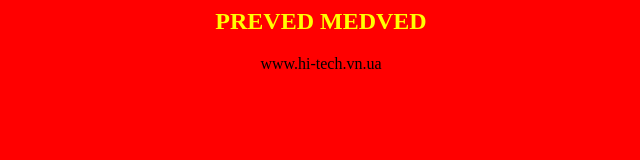
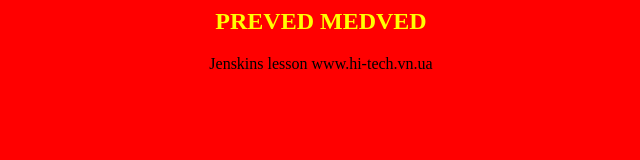
Before and after one commit to AleksandrRykalov/test-jenkins, a plain HTML site: page index.html in a window 1280 px wide. Shown: the whole page, without its empty margins (319-959 px from the left). Drawn offline with Linux system fonts and the light colour scheme.

Commit message:
add string

```diff
--- a/index.html
+++ b/index.html
@@ -2,7 +2,7 @@
 <body bgcolor=red>
 <center>
 <h2><font color=yellow>PREVED MEDVED</font></h2>
-
+Jenskins lesson
 <font color=black>www.hi-tech.vn.ua</font>
 </center>
 </body>
```
